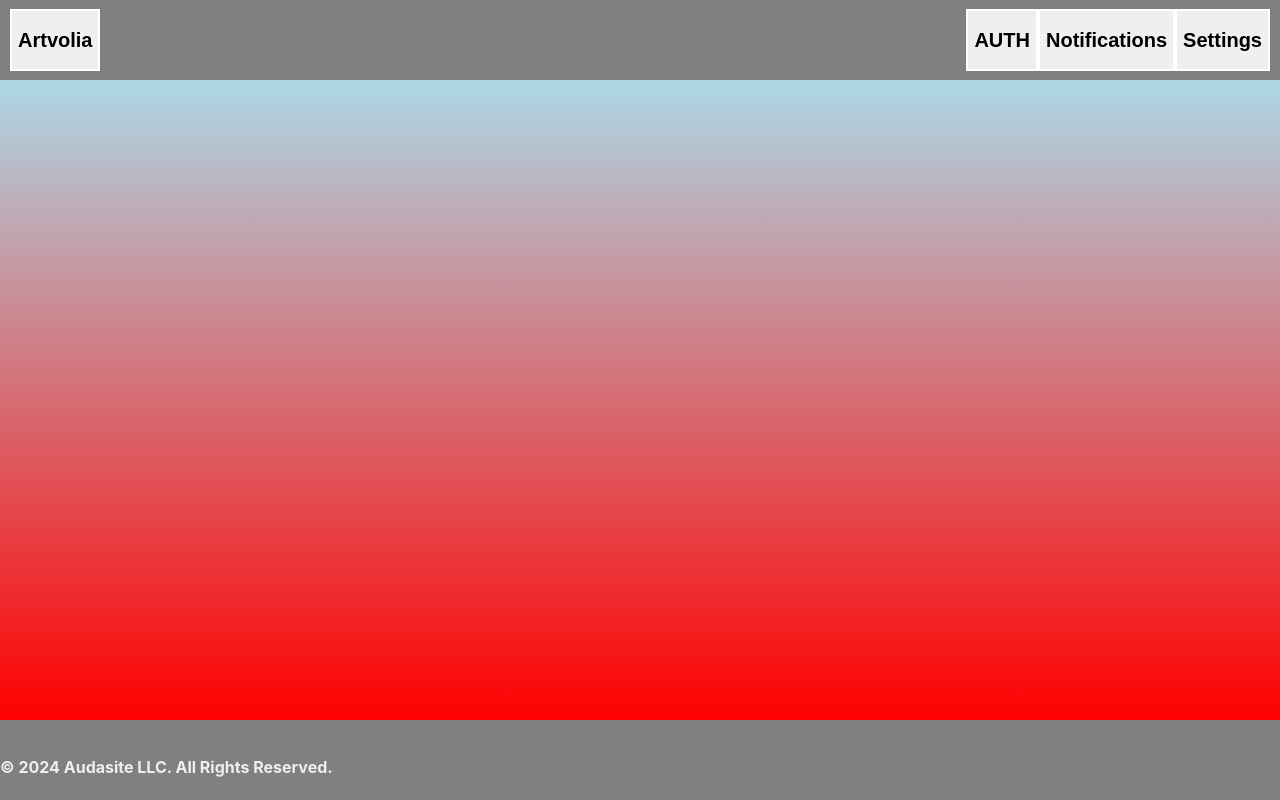
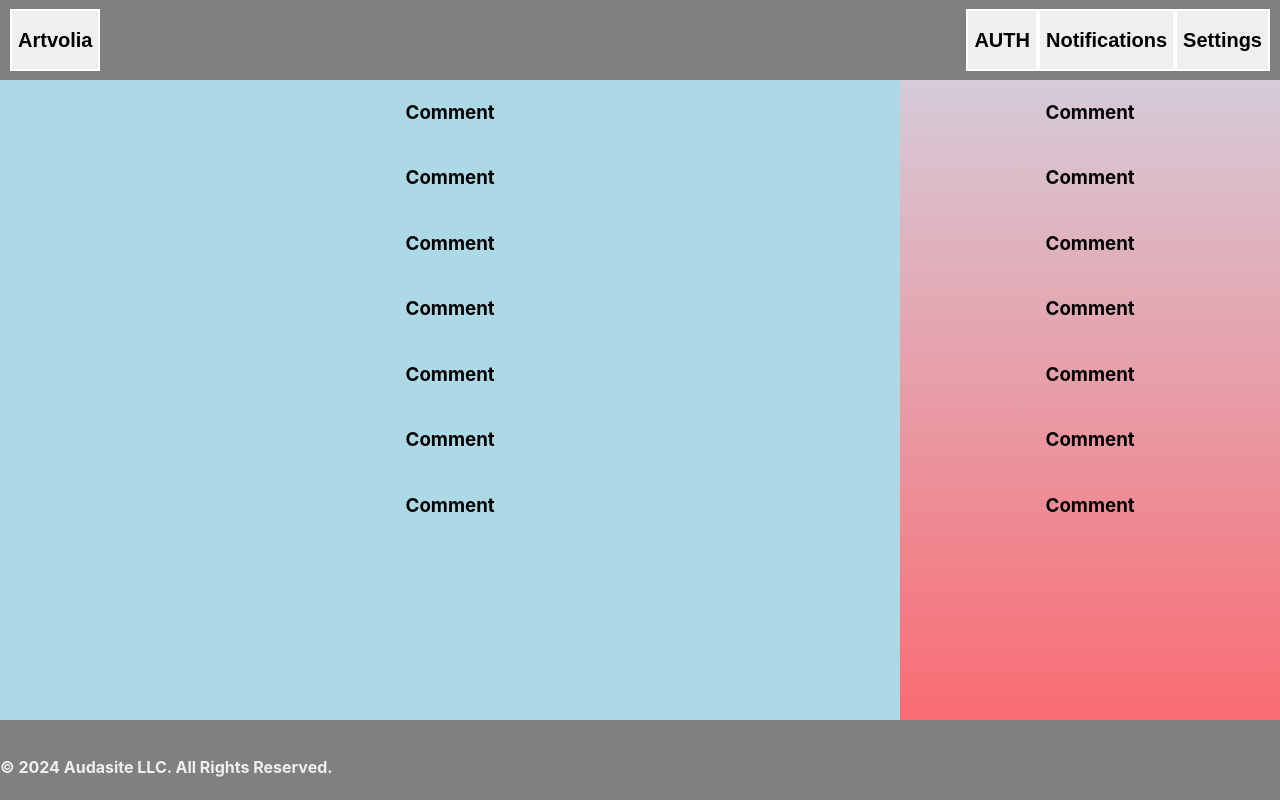
Before and after one commit to roryemagee1/artvolia-fe, a React (Vite) app: page /posted in a window 1280 px wide. Built offline with nearby package versions, Linux system fonts and the light colour scheme.

Commit message:
Add Posted page and Add View and Comments component to it

```diff
--- a/src/app.component.tsx
+++ b/src/app.component.tsx
@@ -7,6 +7,7 @@ import Main from '@src/features/ui/main/main.component.tsx';
 import Footer from '@src/features/ui/footer/footer.component.tsx';
 
 import Dashboard from '@src/pages/dashboard/dashboard.component.tsx';
+import Posted from '@src/pages/posted/posted.component.tsx';
 
 export default function App(): JSX.Element {
   return (
@@ -15,7 +16,7 @@ export default function App(): JSX.Element {
       <Main>
         <Routes>
           <Route path="/" element={<Dashboard />}/>
-          <Route path="/posts" element={<h1>Posts</h1>}/>
+          <Route path="/posted" element={<Posted />}/>
           <Route path="/profile" element={<h1>Profile</h1>}/>
           <Route path="/settings" element={<h1>Settings</h1>}/>
           <Route path="/login" element={<h1>Login</h1>}/>
--- /dev/null
+++ b/src/features/comment/comments/comments.component.tsx
@@ -0,0 +1,17 @@
+import { JSX } from 'react';
+import './comments.css'
+// import { BrowserRouter, Routes, Route } from 'react-router-dom';
+
+export default function Comments(): JSX.Element {
+  return (
+    <section className="comments">
+      <h3>Comment</h3>
+      <h3>Comment</h3>
+      <h3>Comment</h3>
+      <h3>Comment</h3>
+      <h3>Comment</h3>
+      <h3>Comment</h3>
+      <h3>Comment</h3>
+    </section>
+  )
+}
--- /dev/null
+++ b/src/features/comment/comments/comments.css
@@ -0,0 +1,9 @@
+.comments {
+  height: 90vh;
+  width: 540px;
+
+  background-color: rgba(255, 192, 203, 50%);
+
+  display: flex;
+  flex-direction: column;
+}
--- a/src/features/ui/header/header.css
+++ b/src/features/ui/header/header.css
@@ -4,7 +4,7 @@
   position: fixed;
   top: 0;
   left: 0;
-  z-index: 2;
+  z-index: 3;
 
   background-color: grey;
 }
--- /dev/null
+++ b/src/features/view/view/view.component.tsx
@@ -0,0 +1,17 @@
+import { JSX } from 'react';
+import './view.css'
+// import { BrowserRouter, Routes, Route } from 'react-router-dom';
+
+export default function View(): JSX.Element {
+  return (
+    <section className="view">
+      <h3>Comment</h3>
+      <h3>Comment</h3>
+      <h3>Comment</h3>
+      <h3>Comment</h3>
+      <h3>Comment</h3>
+      <h3>Comment</h3>
+      <h3>Comment</h3>
+    </section>
+  )
+}
--- /dev/null
+++ b/src/features/view/view/view.css
@@ -0,0 +1,9 @@
+.view {
+  height: 90vh;
+  width: 100%;
+
+  background-color: lightblue;
+
+  display: flex;
+  flex-direction: column;
+}
--- a/src/pages/dashboard/dashboard.component.tsx
+++ b/src/pages/dashboard/dashboard.component.tsx
@@ -2,9 +2,9 @@ import { JSX } from 'react';
 import './dashboard.css'
 // import { BrowserRouter, Routes, Route } from 'react-router-dom';
 
-import Feed from "@src/features/feed/feed/feed.component.tsx";
+import Feed from '@src/features/feed/feed/feed.component.tsx';
 
-function Dashboard(): JSX.Element {
+export default function Dashboard(): JSX.Element {
   return (
     <>
       <h1>Post/Filter/Search</h1>
@@ -12,5 +12,3 @@ function Dashboard(): JSX.Element {
     </>
   )
 }
-
-export default Dashboard;
--- /dev/null
+++ b/src/pages/posted/posted.component.tsx
@@ -0,0 +1,15 @@
+import { JSX } from 'react';
+import './posted.css'
+// import { BrowserRouter, Routes, Route } from 'react-router-dom';
+
+import View from '@src/features/view/view/view.component.tsx';
+import Comments from '@src/features/comment/comments/comments.component.tsx';
+
+export default function Posted(): JSX.Element {
+  return (
+    <section className="posted">
+      <View />
+      <Comments />
+    </section>
+  )
+}
--- /dev/null
+++ b/src/pages/posted/posted.css
@@ -0,0 +1,5 @@
+.posted {
+  width: 100vw;
+  display: flex;
+  justify-content: flex-end;
+}
```
Also changed, not shown: src/features/view/view-box/view-box.component.tsx (added), src/features/view/view-box/view-box.css (added), src/pages/posted/index.ts (added).
